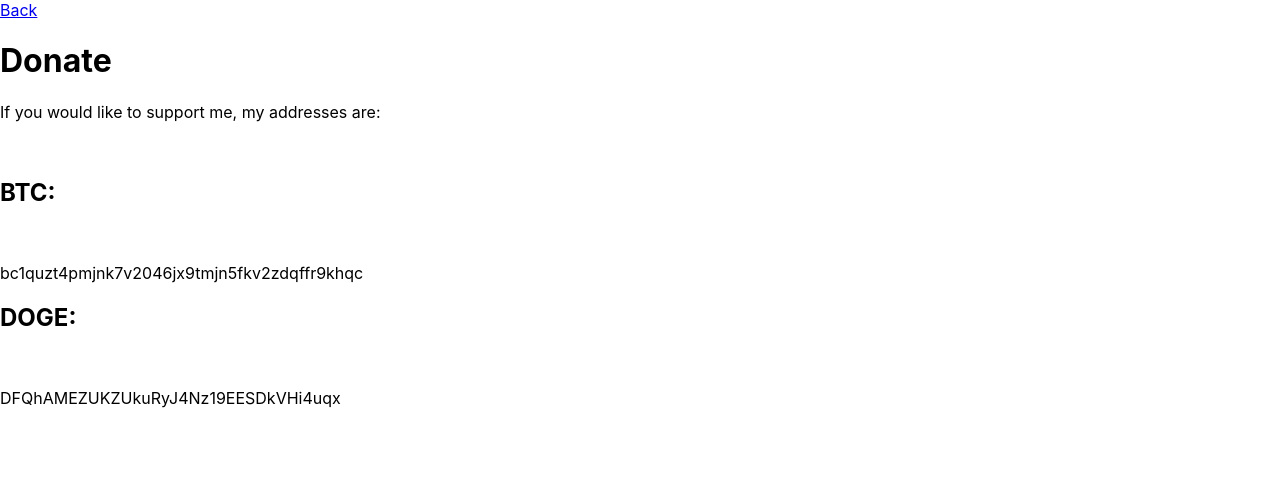
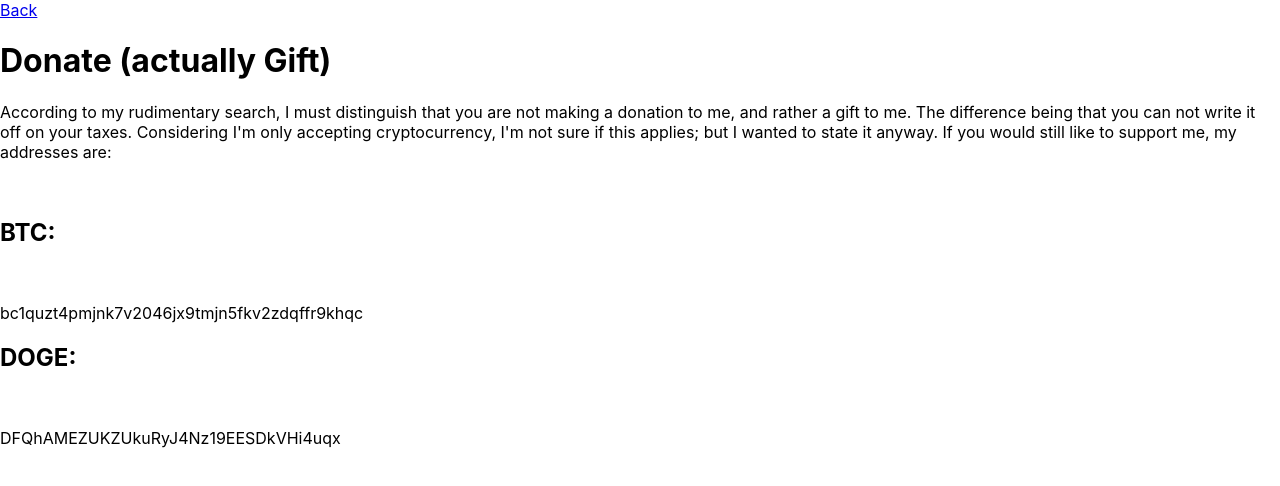
Before and after one commit to davidspindler/testingReactRouter, a React (Create React App) app: page /Donate in a window 1280 px wide. Shown: the top 486 px of the page. Built offline with nearby package versions, Linux system fonts and the light colour scheme.

Commit message:
change donation page

```diff
--- a/src/pages/Blog.js
+++ b/src/pages/Blog.js
@@ -5,7 +5,7 @@ export default function Blog() {
     return (
         <>
         <Link to="/">Back</Link>
-        <h1>Blog will come later</h1>
+        <h1>Blog</h1>
         <a href="https://www.youtube.com/watch?v=CIjnzXxtM-A">Lord of the Most Dangerous Hunger Games</a>
         <br />
         <a href="https://docs.google.com/document/d/1_Mu392CzJ7lmZg-PQ3br3ZxXzCbIN6y3To-EAXGBVlE/edit?usp=sharing">Math in Rome</a>
--- a/src/pages/Donate.js
+++ b/src/pages/Donate.js
@@ -5,14 +5,15 @@ export default function Donate() {
     return (
         <>
         <Link to="/">Back</Link>
-        <h1>Donate</h1>
+        <h1>Donate (actually Gift)</h1>
         <div id="donate">
 
-        <p>If you would like to support me, my addresses are:</p><br />
+        <p>According to my rudimentary search, I must distinguish that you are not making a donation to me, and rather a gift to me. The difference
+            being that you can not write it off on your taxes. Considering I'm only accepting cryptocurrency, I'm not sure if this applies; but I wanted to
+            state it anyway. If you would still like to support me, my addresses are:</p><br />
 
 
         <h2>BTC:</h2> <br />
-
         <p>bc1quzt4pmjnk7v2046jx9tmjn5fkv2zdqffr9khqc</p>
         <h2>DOGE:</h2> <br />
         <p>DFQhAMEZUKZUkuRyJ4Nz19EESDkVHi4uqx</p>
```
